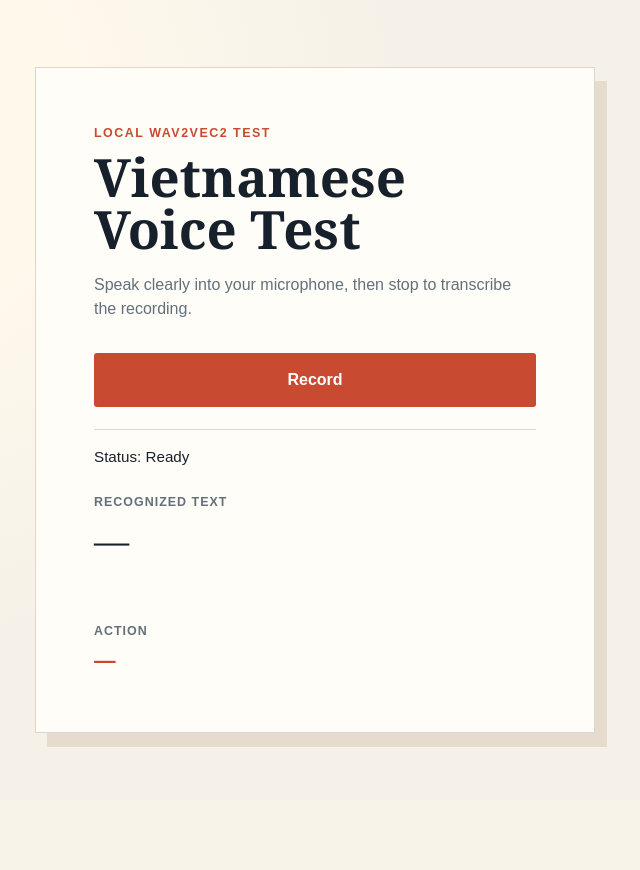
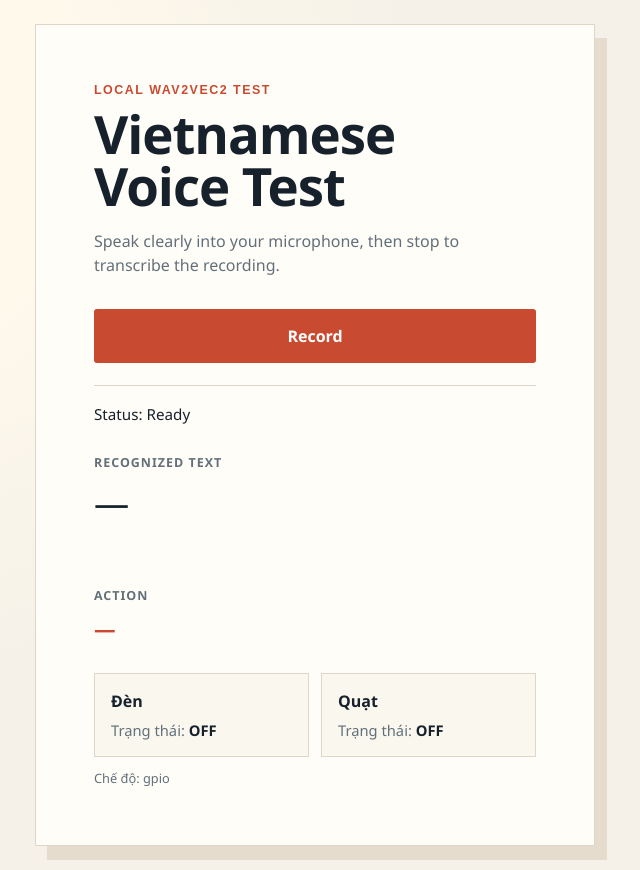
Before and after one commit to Crabbercat/voice_control, a Flask app: page / in a window 1280 px wide. Shown: the whole page, without its empty margins (325-965 px from the left). Before the commit the page ends 747 px from the top, so only its background shows below. Run offline with Flask 3, Linux system fonts and the light colour scheme; parts of the project's set-up code (start-up, migrations or seed data) failed here and were passed over.

Commit message:
update Ui

```diff
--- a/app.py
+++ b/app.py
@@ -555,3 +555,8 @@ if __name__ == "__main__":
             str(KEY_FILE),
         ),
     )
+
+
+@app.get("/status")
+def status():
+    return jsonify(success=True, hardware=hardware_controller.status())
--- a/hardware_controller.py
+++ b/hardware_controller.py
@@ -54,6 +54,14 @@ class HardwareController:
     @property
     def mode(self) -> str:
         return "simulation" if self._simulated else "gpio"
+
+    def status(self) -> dict[str, str]:
+        with self._lock:
+            return {
+                "mode": self.mode,
+                "light": "ON" if self._states["light"] else "OFF",
+                "fan": "ON" if self._states["fan"] else "OFF",
+            }
 
     def execute(self, command: str) -> dict[str, object]:
         actions = {
--- a/templates/index.html
+++ b/templates/index.html
@@ -24,7 +24,7 @@
             place-items: center;
             padding: 24px;
             color: var(--ink);
-            font-family: Georgia, "Times New Roman", serif;
+            font-family: "Segoe UI", Tahoma, Arial, sans-serif;
             background: radial-gradient(circle at 15% 15%, #fff9ec 0 16%, transparent 42%), var(--paper);
         }
         main {
@@ -41,8 +41,8 @@
             letter-spacing: 0.12em;
             text-transform: uppercase;
         }
-        h1 { margin: 0; font-size: clamp(2rem, 7vw, 3.3rem); line-height: 0.98; }
-        .intro { margin: 18px 0 32px; color: var(--muted); font: 1rem/1.5 Arial, sans-serif; }
+        h1 { margin: 0; font-size: clamp(2rem, 7vw, 3.3rem); line-height: 0.98; letter-spacing: -0.02em; }
+        .intro { margin: 18px 0 32px; color: var(--muted); font: 1rem/1.5 "Segoe UI", Tahoma, Arial, sans-serif; }
         button {
             width: 100%;
             min-height: 54px;
@@ -51,15 +51,22 @@
             color: #fff;
             background: var(--accent);
             cursor: pointer;
-            font: 700 1rem Arial, sans-serif;
+            font: 700 1rem "Segoe UI", Tahoma, Arial, sans-serif;
         }
         button:hover { background: var(--accent-dark); }
         button:disabled { cursor: wait; opacity: 0.6; }
-        .status { margin: 22px 0 30px; padding-top: 18px; border-top: 1px solid var(--line); font: 0.95rem Arial, sans-serif; }
-        .label { margin: 0 0 10px; color: var(--muted); font: 700 0.78rem Arial, sans-serif; text-transform: uppercase; letter-spacing: 0.08em; }
+        .status { margin: 22px 0 30px; padding-top: 18px; border-top: 1px solid var(--line); font: 0.95rem "Segoe UI", Tahoma, Arial, sans-serif; }
+        .label { margin: 0 0 10px; color: var(--muted); font: 700 0.78rem "Segoe UI", Tahoma, Arial, sans-serif; text-transform: uppercase; letter-spacing: 0.08em; }
         #transcript { min-height: 2.2em; margin: 0; font-size: clamp(1.5rem, 5vw, 2.2rem); line-height: 1.2; overflow-wrap: anywhere; }
         .action { margin-top: 28px; }
-        #command { margin: 0; color: var(--accent); font: 700 1.35rem Arial, sans-serif; letter-spacing: 0.04em; }
+        #command { margin: 0; color: var(--accent); font: 700 1.35rem "Segoe UI", Tahoma, Arial, sans-serif; letter-spacing: 0.04em; }
+        .devices { display: grid; grid-template-columns: repeat(2, minmax(0, 1fr)); gap: 12px; margin-top: 30px; }
+        .device-card { padding: 16px; border: 1px solid var(--line); background: #faf7ef; }
+        .device-name { margin: 0 0 8px; font-weight: 700; }
+        .device-state { margin: 0; color: var(--muted); font-size: 0.92rem; }
+        .device-state strong { color: var(--ink); }
+        .device-state.is-on strong { color: #287a4a; }
+        .device-mode { grid-column: 1 / -1; margin: 0; color: var(--muted); font-size: 0.8rem; }
         .error { color: var(--accent-dark); }
     </style>
 </head>
@@ -76,12 +83,26 @@
             <p class="label">Action</p>
             <p id="command" aria-live="polite">&mdash;</p>
         </div>
+        <section class="devices" aria-label="Device status">
+            <article class="device-card">
+                <p class="device-name">Đèn</p>
+                <p class="device-state" id="lightState">Trạng thái: <strong>OFF</strong></p>
+            </article>
+            <article class="device-card">
+                <p class="device-name">Quạt</p>
+                <p class="device-state" id="fanState">Trạng thái: <strong>OFF</strong></p>
+            </article>
+            <p class="device-mode" id="deviceMode">Chế độ: đang tải...</p>
+        </section>
     </main>
     <script>
         const recordButton = document.querySelector("#recordButton");
         const status = document.querySelector("#status");
         const transcript = document.querySelector("#transcript");
         const command = document.querySelector("#command");
+        const lightState = document.querySelector("#lightState");
+        const fanState = document.querySelector("#fanState");
+        const deviceMode = document.querySelector("#deviceMode");
         let recorder;
         let stream;
         let chunks = [];
@@ -89,6 +110,29 @@
         function setStatus(message, isError = false) {
             status.textContent = `Status: ${message}`;
             status.classList.toggle("error", isError);
+        }
+
+        function updateDeviceState(deviceElement, state) {
+            deviceElement.innerHTML = `Trạng thái: <strong>${state}</strong>`;
+            deviceElement.classList.toggle("is-on", state === "ON");
+        }
+
+        function updateDevices(hardware) {
+            if (!hardware) return;
+            updateDeviceState(lightState, hardware.light || "OFF");
+            updateDeviceState(fanState, hardware.fan || "OFF");
+            deviceMode.textContent = `Chế độ: ${hardware.mode || "unknown"}`;
+        }
+
+        async function loadDeviceStatus() {
+            try {
+                const response = await fetch("/status");
+                const result = await response.json();
+                if (!response.ok || !result.success) throw new Error("Unable to load device status.");
+                updateDevices(result.hardware);
+            } catch (error) {
+                deviceMode.textContent = "Chế độ: không kết nối được";
+            }
         }
 
         function supportedMimeType() {
@@ -140,6 +184,7 @@
                 if (!response.ok || !result.success) throw new Error(result.error || "Recognition failed.");
                 transcript.textContent = result.text || "(No speech detected)";
                 command.textContent = result.command || "UNKNOWN";
+                updateDevices(result.hardware);
                 setStatus(`Recognized: ${result.text || "(No speech detected)"}`);
             } catch (error) {
                 setStatus(error.message, true);
@@ -152,6 +197,7 @@
             if (recorder && recorder.state === "recording") stopRecording();
             else startRecording();
         });
+        loadDeviceStatus();
     </script>
 </body>
 </html>
```
